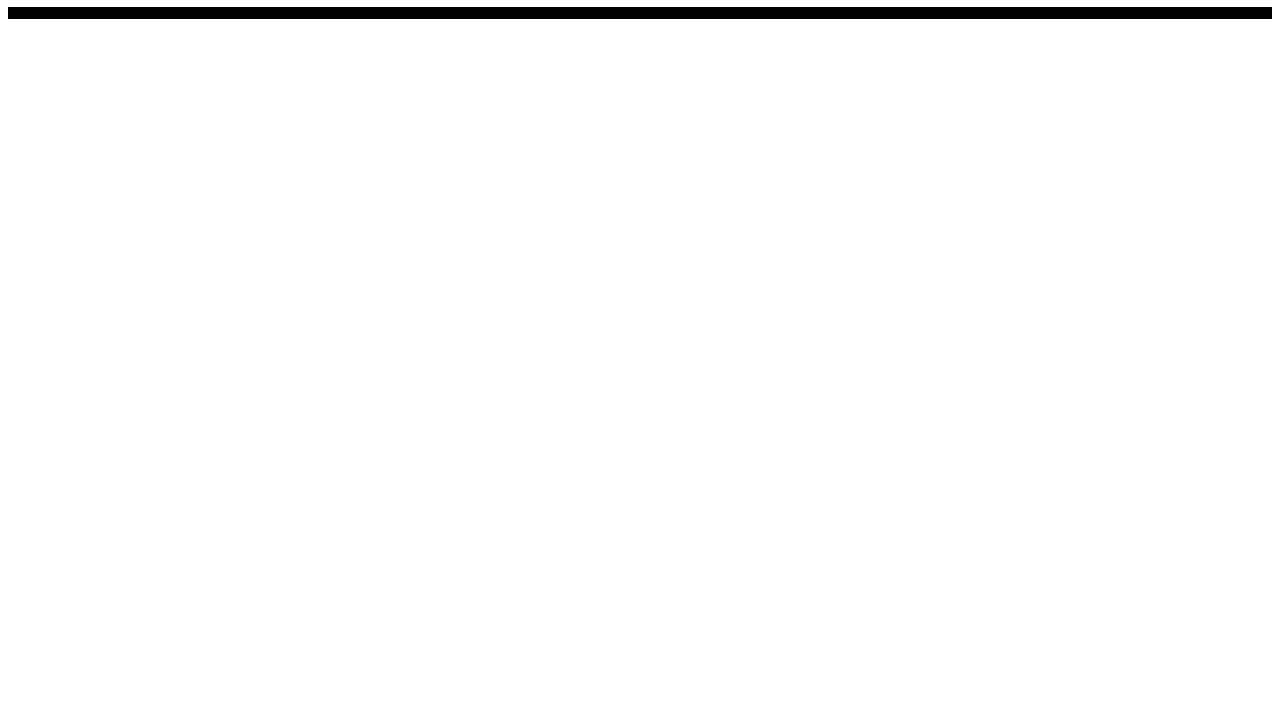
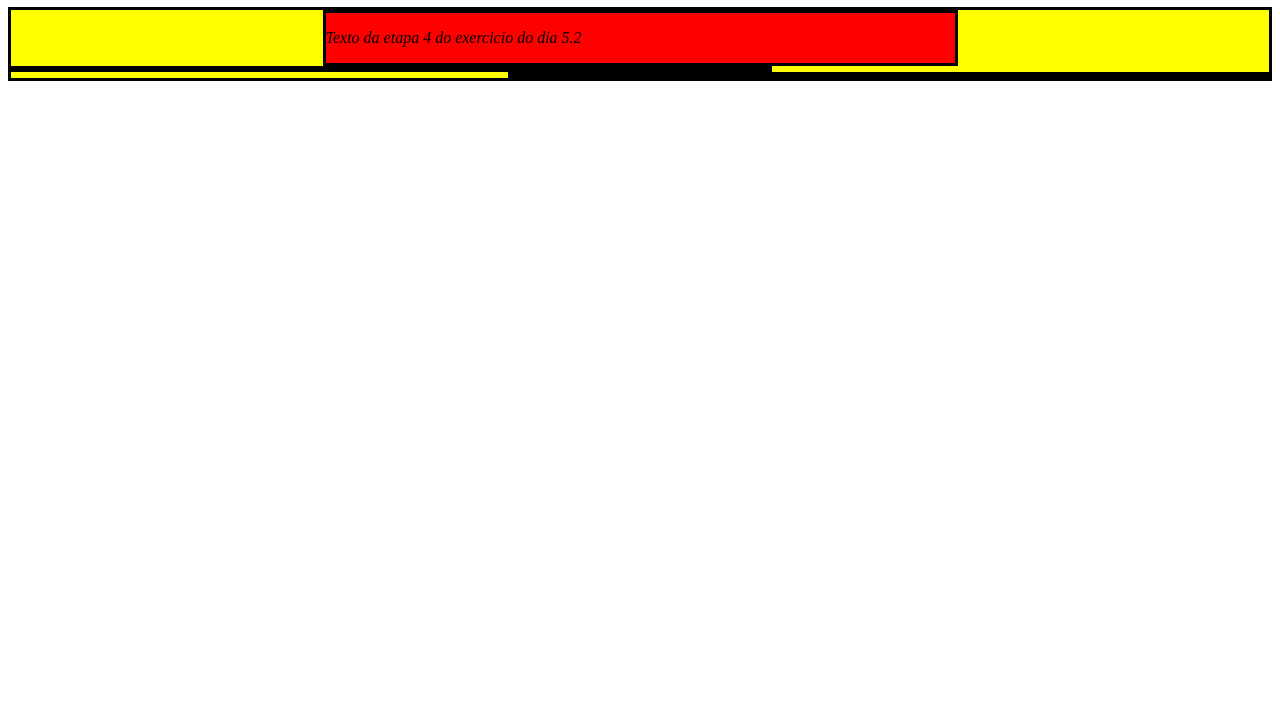
Before and after one commit to Arvo-palma/trybe-exercises, a plain HTML site: page exercises/5_2/index.html in a window 1280 px wide. Shown: the part 73-800 px from the top of the page. Drawn offline with Linux system fonts and the light colour scheme.

Commit message:
Adiciona codigo das etapas 4 a 6 do exercicio do dia

```diff
--- a/exercises/5_2/index.html
+++ b/exercises/5_2/index.html
@@ -67,7 +67,17 @@
       body.appendChild(mainContent);
       let centerContent = document.createElement('div');
       centerContent.className = 'center-content';
-      body.appendChild(centerContent);
+      mainContent.appendChild(centerContent);
+      let paragraph = document.createElement('p');
+      paragraph.innerText = 'Texto da etapa 4 do exercicio do dia 5.2'
+      centerContent.appendChild(paragraph);
+      let leftContent = document.createElement('div');
+      leftContent.className = 'left-content';
+      mainContent.appendChild(leftContent);
+      let rightContent = document.createElement('div');
+      rightContent.className = 'right-content';
+      mainContent.appendChild(rightContent);
+
 
     </script>
   </body>
```
